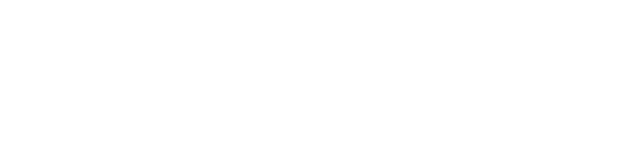
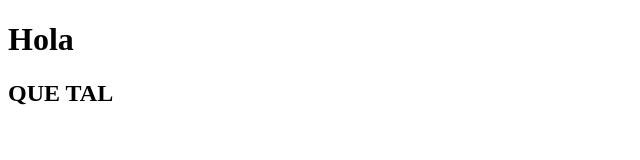
Before and after one commit to Mvazquez31/curso-codearock, a plain HTML site: page index.html in a window 1280 px wide. Shown: the whole page, without its empty margins (0-640 px from the left). Drawn offline with Linux system fonts and the light colour scheme.

```diff
--- a/index.html
+++ b/index.html
@@ -6,6 +6,7 @@
     <title>Document</title>
 </head>
 <body>
-
+    <h1>Hola</h1>
+    <h2>QUE TAL</h2>
 </body>
 </html>
```
Also changed, not shown: productos.html (added), 1 other file.
